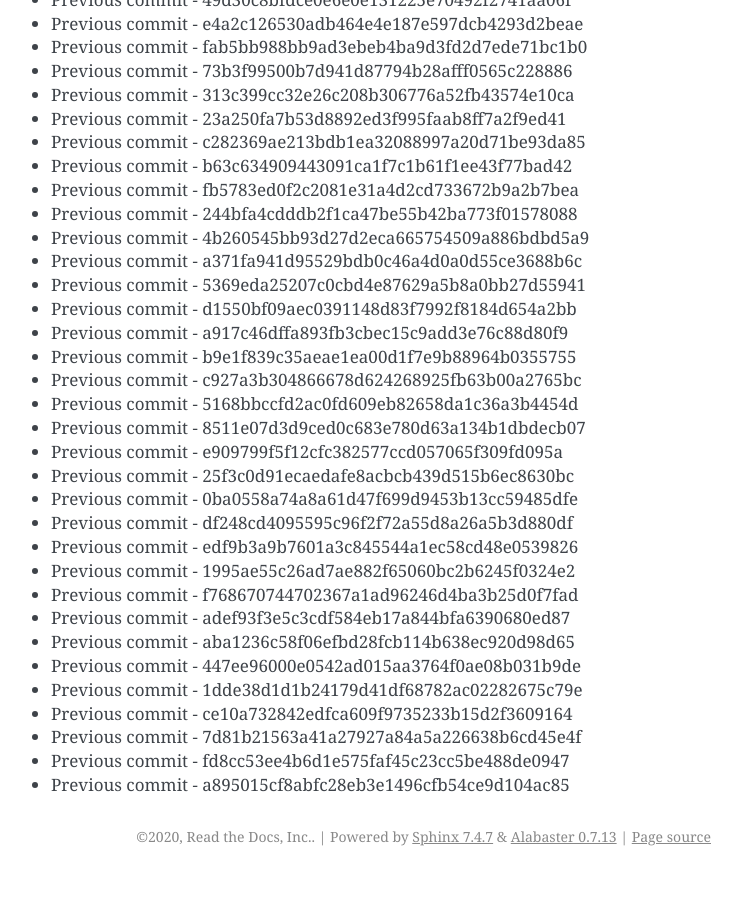
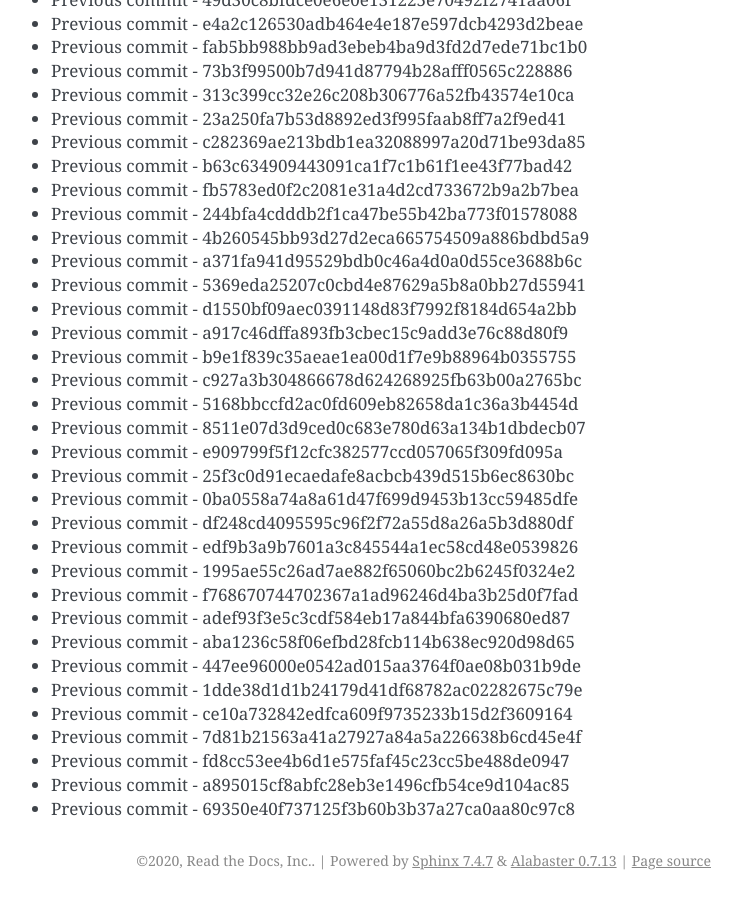
Before and after one commit to readthedocs/rtd-git-stresstest, a Sphinx documentation site: the page built from docs/updates.rst, in a window 1280 px wide and 900 px high, scrolled down 17623 px. Shown: the whole window, without its empty margins (399-1141 px from the left). Built offline with Sphinx 7.4.7, drawn with Linux system fonts in a browser that asks for light colours; before the commit the page ends 18499 px from its top, so only the background shows below that.

Commit message:
Generating commit from previous: 69350e40f737125f3b60b3b37a27ca0aa80c97c8

```diff
--- a/docs/updates.rst
+++ b/docs/updates.rst
@@ -772,3 +772,4 @@ It can be tested for any performance characteristics.
 * Previous commit - 7d81b21563a41a27927a84a5a226638b6cd45e4f
 * Previous commit - fd8cc53ee4b6d1e575faf45c23cc5be488de0947
 * Previous commit - a895015cf8abfc28eb3e1496cfb54ce9d104ac85
+* Previous commit - 69350e40f737125f3b60b3b37a27ca0aa80c97c8
```
